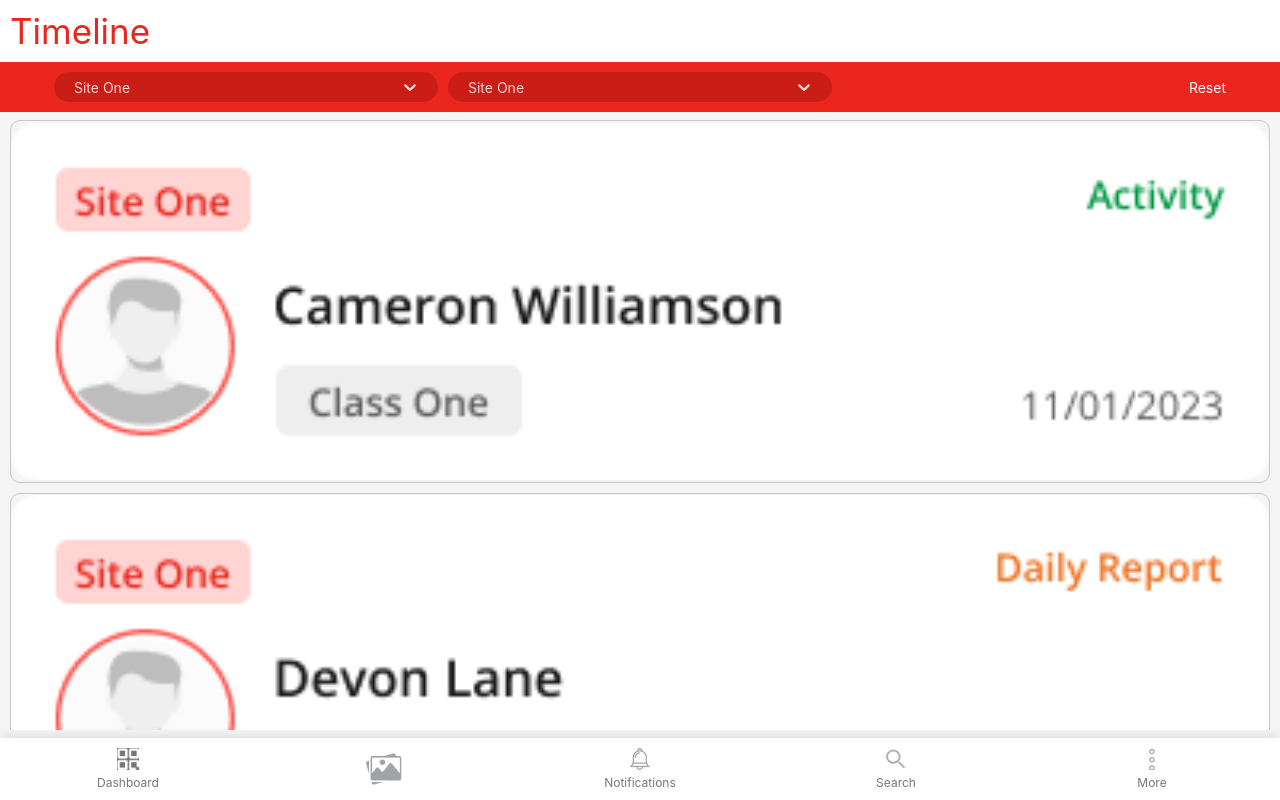
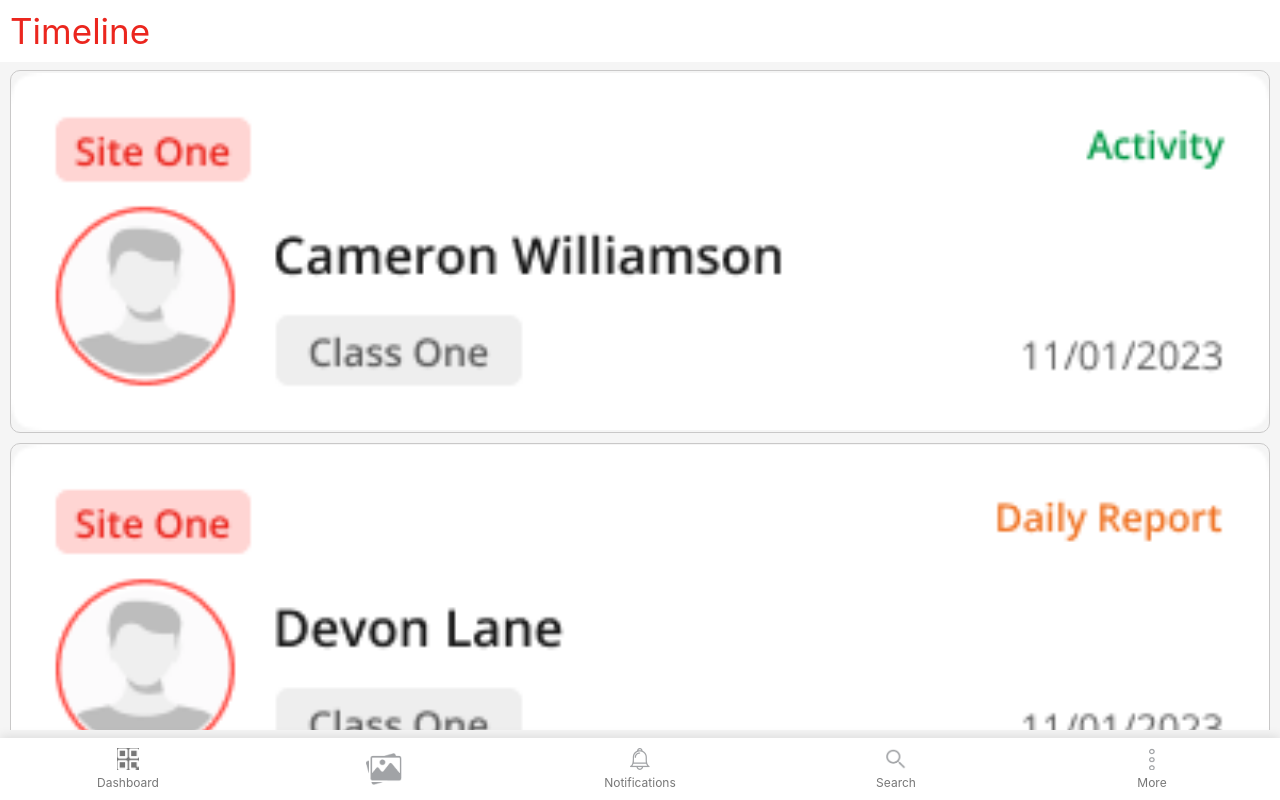
Before and after one commit to vikramsinghshahi/MobileViewYCCA, a React (Vite) app: page /dashboard/timeline in a window 1280 px wide. Built offline with nearby package versions, Linux system fonts and the light colour scheme; sample sign-in values are in the browser's storage.

Commit message:
Added parent timeline

```diff
--- a/src/pages/DashboardPages/Timeline.jsx
+++ b/src/pages/DashboardPages/Timeline.jsx
@@ -1,6 +1,8 @@
 import DataField from '../../Common/DataField/DataField';
+import React, { useState, useEffect } from 'react';
 
 function Timeline() {
+  const [isParentLogin, setUserLogin] = useState(null);
   const options = [
     { value: 'site-one', label: 'Site One' },
     { value: 'site-two', label: 'Site Two' },
@@ -12,10 +14,18 @@ function Timeline() {
     console.log('Selected option:', selectedOption);
   };
 
+  useEffect(() => {
+    const isParentLogin = localStorage.getItem('isParentLogin');
+    if (isParentLogin === 'true') {
+      setUserLogin(true);
+    }
+  }, []);
+
   const header = () => {
     return (
       <div className="header timelinePageHeader">
         <h1>Timeline</h1>
+        {!isParentLogin && (
           <div className="filter">
             <DataField
               optionsData={options}
@@ -33,6 +43,7 @@ function Timeline() {
             />
             <p className="text">Reset</p>
           </div>
+        )}
       </div>
     );
   };
@@ -95,7 +106,13 @@ function Timeline() {
   return (
     <>
       {header()}
-      <div className="main-content timeLinePageContent">{renderCards()}</div>
+      <div
+        className={`main-content timeLinePageContent ${
+          isParentLogin && 'p-timeLinePageContent'
+        }`}
+      >
+        {renderCards()}
+      </div>
     </>
   );
 }
--- a/src/pages/Pages.scss
+++ b/src/pages/Pages.scss
@@ -487,6 +487,11 @@
     }
   }
 
+  .p-timeLinePageContent {
+    margin-top: 70px;
+    height: calc(100vh - 140px);
+  }
+
   .backBtn {
     border: none;
     display: block;
```
Lines whose indentation alone changed are shown as unchanged.
